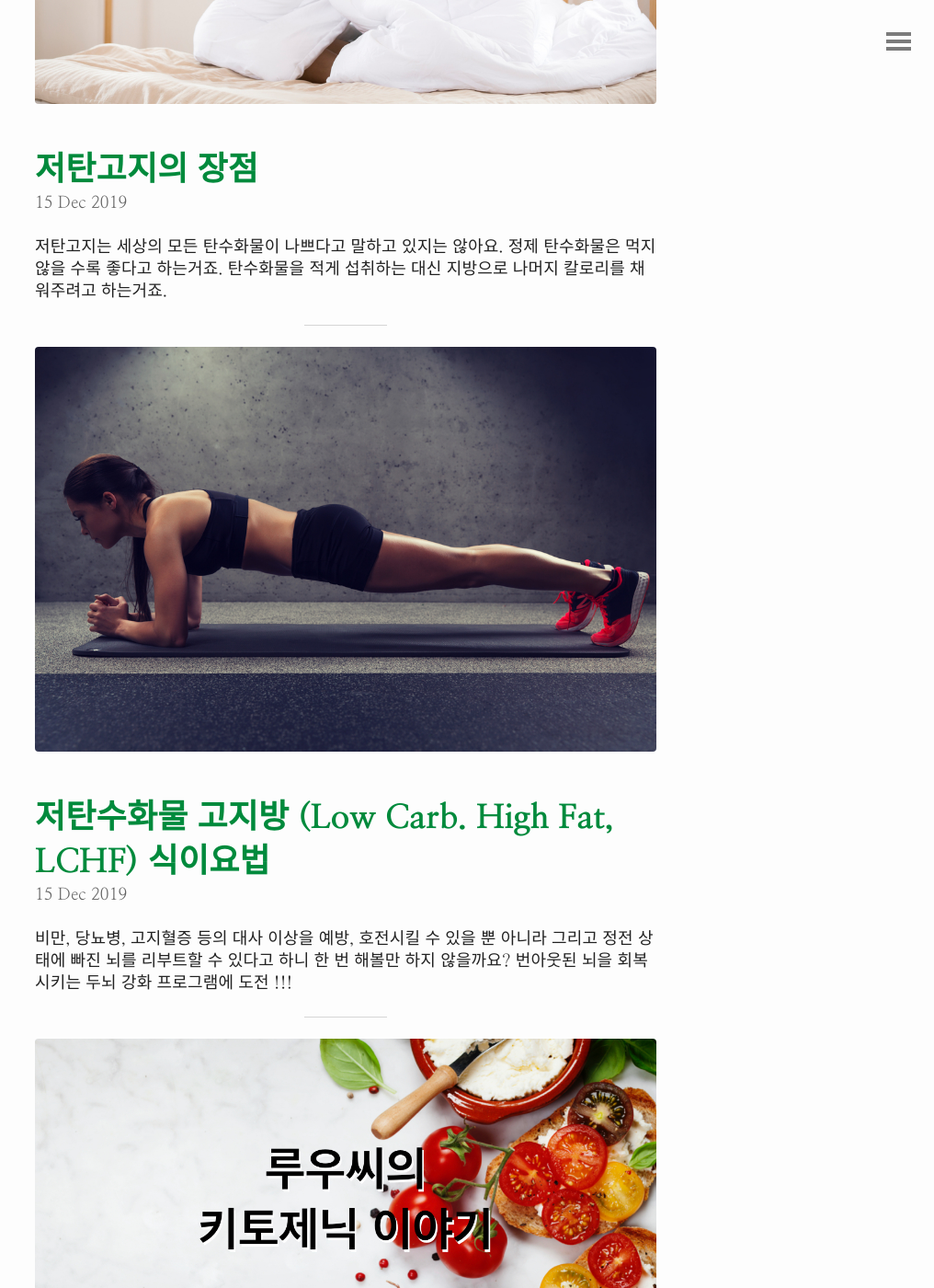
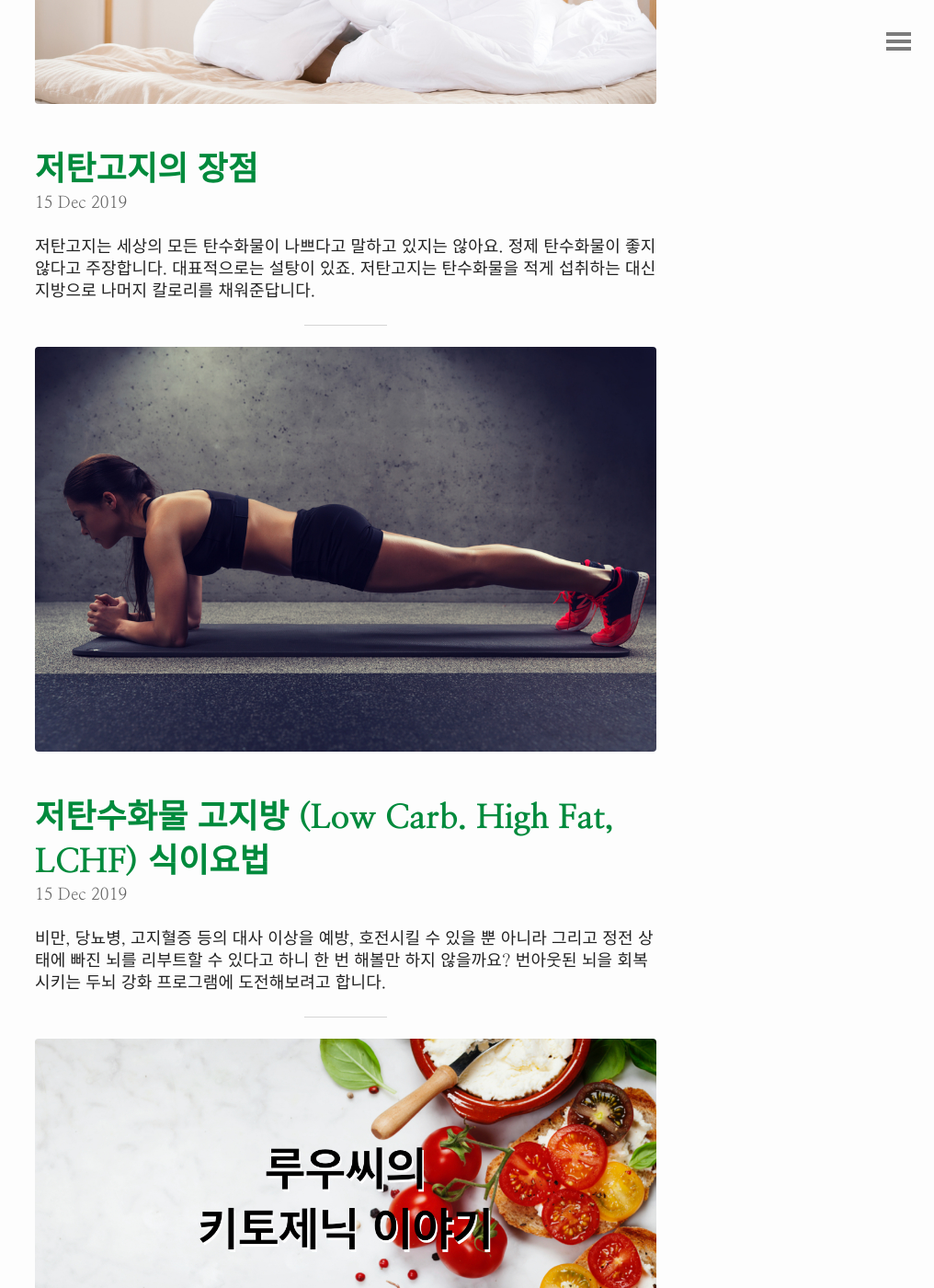
Before and after one commit to you2666/lucyblog, a Jekyll site: the page built from index.html, in a window 1280 px wide and 1400 px high, scrolled down 577 px. Shown: the whole window at 92% size, without its empty margins (264-1280 px from the left). Built offline with Jekyll 4.4.1, drawn with Linux system fonts in a browser that asks for light colours; the list of posts is cut into pages by our own code.

Commit message:
마이너수정
띄어쓰기 줄바꿈 이미지 조정

```diff
--- a/_config.yml
+++ b/_config.yml
@@ -1,7 +1,7 @@
 # Site settings
 title: 루우씨의 키토제닉이야기
-tagline: 한국/여성형 키토제닉 생체실험 중
-description: "한국인 여성에게 맞는 키토제닉 식단을 찾고있습니다."
+tagline: 내 몸에 키토제닉 식단 생체 실험 중
+description: "두뇌를 리부트 하기위해 나에게 맞는 저탄고지 식단을 찾고있습니다."
 url: "https://lucyketogenic.com"
 author:
   name: "루우씨"
--- a/_posts/2019-12-15-about-ketogenic.md
+++ b/_posts/2019-12-15-about-ketogenic.md
@@ -14,10 +14,8 @@ tags:
   - LCHF
   - 다이어트
   - 인지능력
-description: 비만, 당뇨병, 고지혈증 등의 대사 이상을 예방, 호전시킬 수 있을 뿐 아니라 그리고 정전 상태에 빠진 뇌를 리부트할 수 있다고 하니 한 번 해볼만 하지 않을까요? 번아웃된 뇌을 회복시키는 두뇌 강화 프로그램에 도전 !!!
+description: 비만, 당뇨병, 고지혈증 등의 대사 이상을 예방, 호전시킬 수 있을 뿐 아니라 그리고 정전 상태에 빠진 뇌를 리부트할 수 있다고 하니 한 번 해볼만 하지 않을까요? 번아웃된 뇌을 회복시키는 두뇌 강화 프로그램에 도전해보려고 합니다.
 ---
-
-![운동이미지](/img/post/01/keto-exercise.jpg)
 
 ### 저탄수화물 고지방 (Low Carb. High Fat, LCHF) 식이요법
 
@@ -32,13 +30,9 @@ description: 비만, 당뇨병, 고지혈증 등의 대사 이상을 예방, 호
 ### 지방의 역할
 
 * 세포막, 호르몬, 호르몬 유사물질을 만드는 조각의 역할
-
 * 미네랄 흡수 (특히 칼슘)
-
 * 지용성 비타민의 캐리어 역할 (vitamins A, D, E, and K)
-
 * 카로텐을 비타민 A로 전환
-
 * 콜레스테롤 수치를 낮추는데 도움 (palmitic and stearic acids)
 * 항균, 항진균, 항바이러스제 역할 (caprylic acid)
 * 케톤으로 전환되어 뇌에까지 적정 연료를 공급
--- a/_posts/2019-12-16-Advantages.md
+++ b/_posts/2019-12-16-Advantages.md
@@ -14,12 +14,12 @@ tags:
   - LCHF
   - 다이어트
   - 인지능력
-description: 저탄고지는 세상의 모든 탄수화물이 나쁘다고 말하고 있지는 않아요. 정제 탄수화물은 먹지 않을 수록 좋다고 하는거죠. 탄수화물을 적게 섭취하는 대신 지방으로 나머지 칼로리를 채워주려고 하는거죠.
+description: 저탄고지는 세상의 모든 탄수화물이 나쁘다고 말하고 있지는 않아요. 정제 탄수화물이 좋지 않다고 주장합니다. 대표적으로는 설탕이 있죠. 저탄고지는 탄수화물을 적게 섭취하는 대신 지방으로 나머지 칼로리를 채워준답니다.
 ---
 
-![만성피로](/img/post/01/cold.jpg) ![두통](/img/post/01/headache.jpg)
+![두통](/img/post/01/headache.jpg)
 
-저탄수화물 고지방식 (LCHF) 의 장점
+### 저탄수화물 고지방식 (LCHF) 의 장점
 
 1. 근육은 유지하며, 체지방만 감소
 
```
Also changed, not shown: 3 other files.
